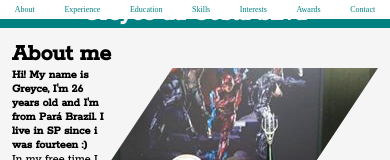
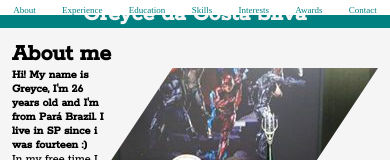
Before and after one commit to GreyCosSil/MyPage, a plain HTML site: page index.html in a window 390 px wide. Shown: the top 160 px of the page. Drawn offline with Linux system fonts and the light colour scheme; a web font is replaced by a local one.

Commit message:
font size menu
mobile 9px

```diff
--- a/CSS/estilo.css
+++ b/CSS/estilo.css
@@ -102,8 +102,7 @@ header{
     padding-top:5px;
     transition: background, color 500ms;
     text-decoration: none;
-    font-size: 8px;
-    padding: 5px 10px;
+    font-size: 9px;
 
   }
 @media(min-width: 800px){
```
